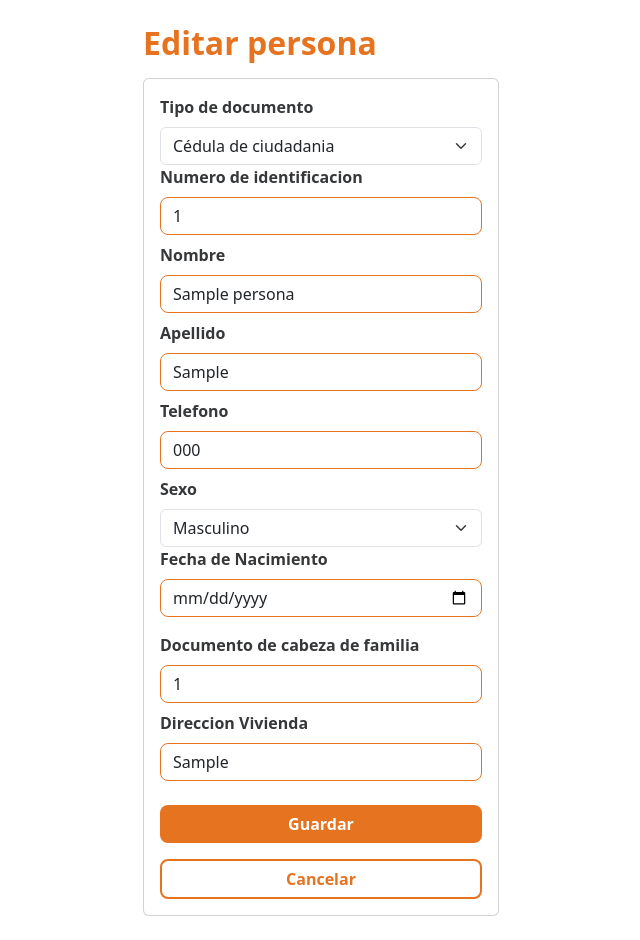
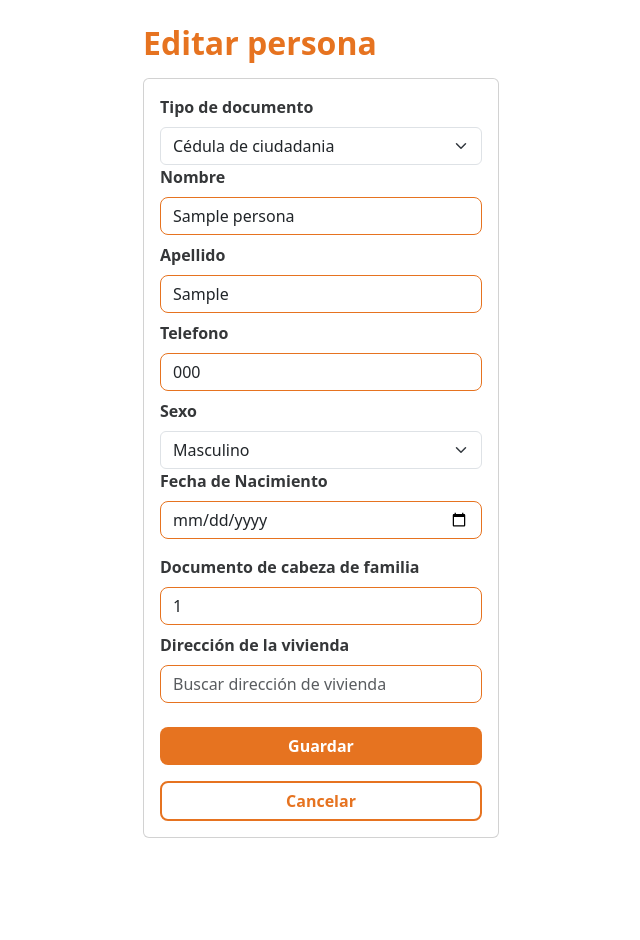
Before and after one commit to Ingesoft-II-IdioMind/Lab0-BasesDeDatos, a Django app: page /edicionPersona/1/ in a window 1280 px wide. Shown: the part 62-1002 px from the top of the page, without its empty margins (319-959 px from the left). After the commit the page ends 900 px from the top, so only its background shows below. Run offline with Django 5.2, Linux system fonts and the light colour scheme; tables that the repository leaves empty hold one stand-in row (values such as "Sample post"); some libraries are stand-ins or nearby versions.

Commit message:
edit y gestion busqueda vivienda

```diff
--- a/Persona/views.py
+++ b/Persona/views.py
@@ -68,7 +68,6 @@ def edicionPersona(request,idPersona):
 
 def editarPersona(request, idPersona):
     tipo_de_documento = request.POST['txtDocumento']
-    nuevo_idPersona = request.POST['txtNumeroIdentificacion']
     nombre = request.POST['Nombre']
     apellido = request.POST['Apellido']
     telefono = request.POST['telefono']
@@ -85,23 +84,20 @@ def editarPersona(request, idPersona):
         except (ValueError, Persona.DoesNotExist):
             pass
 
-    if Persona.objects.filter(idPersona=nuevo_idPersona).exclude(idPersona=idPersona).exists():
-        messages.error(request, 'El nuevo ID ya está en uso.')
-        return redirect(f'/edicionPersona/{idPersona}/')
-
     persona = Persona.objects.get(idPersona=idPersona)
 
     relacion = PersonaVivienda.objects.filter(idPersona=persona)
     if PersonaVivienda.objects.filter(idPersona=persona,residente = True ,propietario = True).exists():
        relacion=PersonaVivienda.objects.filter(idPersona=persona,residente = True ,propietario = True)
        relacion.residente = False
-       relacion.idPersona = nuevo_idPersona
+       relacion.idPersona = idPersona
     elif PersonaVivienda.objects.filter(idPersona=persona,residente = True ,propietario = False).exists():
         ant=PersonaVivienda.objects.filter(idPersona=persona,residente = True ,propietario = False)
         ant.delete()
-        setResidencia(nuevo_idPersona,idVivienda)
+        setResidencia(idPersona,idVivienda)
+    else:
+        setResidencia(idPersona,idVivienda)
 
-    persona.idPersona = nuevo_idPersona
     persona.tipo_de_documento = tipo_de_documento
     persona.nombre = nombre
     persona.apellido = apellido
@@ -111,6 +107,7 @@ def editarPersona(request, idPersona):
     persona.idResponsable = responsable_directo
 
     persona.save()
+
 
     messages.success(request, '¡Persona actualizada!')
     return redirect('/')
--- a/templates/edicionPersona.html
+++ b/templates/edicionPersona.html
@@ -17,11 +17,6 @@
                             <option value="CE" {% if persona.tipo_de_documentacion == 'CE' %} selected {% endif %}>Cédula de Extranjería</option>
                             <option value="N" {% if persona.tipo_de_documentacion == 'N' %} selected {% endif %}>No especificado</option>
                         </select>
-                    </div>
-                    <div class="form-group">
-                        <label class="form-label">Numero de identificacion</label>
-                        <input type="number" id="txtNumeroIdentificacion" name="txtNumeroIdentificacion" value="{{persona.idPersona}}" class="form-control" placeholder="Nombre"
-                            min="100" required>
                     </div>
                     <div class="form-group">
                         <label class="form-label">Nombre</label>
@@ -55,26 +50,120 @@
                         <label class="form-label">Documento de cabeza de familia</label>
                         <input type="number" id="txtCabezaIdentificacion" name="txtCabezaIdentificacion" value="{{persona.idResponsable.idPersona}}" class="form-control" placeholder="Numero de identificación" maxlength="50" required>
                     </div>
+
                     <div class="form-group mb-3">
-                        <label class="form-label">Direccion Vivienda</label>
-                        <select id="txtRelacionvivienda" name="txtRelacionvivienda" class="form-control">
-                            {% for d in viviendas %}
-                                <option value="{{d.idVivienda}}">{{d.direccion}}</option>
-                            {% endfor %}
-                        </select>
-                      </div>
+                        <label class="form-label">Dirección de la vivienda</label>
+                        <input type="text" id="txtBusquedaDireccion" class="form-control" placeholder="Buscar dirección de vivienda">
+                        <div id="selectWrapper" class="form-group mb-3" style="display: none;"> <!-- Utiliza un contenedor para el select y ocúltalo por defecto -->
+                            <label class="form-label">Seleccionar dirección</label>
+                            <select id="txtRelacionvivienda" name="txtRelacionvivienda" class="form-control">
+                                {% for vivienda in viviendas %}
+                                    <option value="{{vivienda.idVivienda}}" data-id="{{vivienda.idVivienda}}">{{vivienda.direccion}}</option>
+                                {% endfor %}
+                            </select>
+                        </div>
+                    </div>
+
+
+
+                    <div class="modal fade" id="modalBusquedaVivienda" tabindex="-1" aria-labelledby="modalBusquedaViviendaLabel" aria-hidden="true">
+                        <div class="modal-dialog modal-lg">
+                        <div class="modal-content">
+                            <div class="modal-header">
+                            <h5 class="modal-title" id="modalBusquedaViviendaLabel">Buscar dirección de vivienda</h5>
+                            <button type="button" class="btn-close" data-bs-dismiss="modal" aria-label="Close"></button>
+                            </div>
+                            <div class="modal-body">
+                            <input type="text" id="txtBusquedaDireccionModal" class="form-control" placeholder="Buscar dirección de vivienda">
+                            <div id="opcionesDireccionesModal" class="opciones-direcciones"></div>
+                            </div>
+                            <div class="modal-footer">
+                            <button type="button" class="btn btn-secondary" data-bs-dismiss="modal">Cerrar</button>
+                            </div>
+                        </div>
+                        </div>
+                    </div>
 
                       <div class="d-grid gap-2 caja-guardar">
                         <button type="submit" class="btn btn-block boton-guardar" >Guardar</button>
                     </div>
+                    <!-- Modal para la búsqueda de vivienda -->
 
                       </form>
                       <div class="d-grid gap-2 caja-cancelar">
-                        <button class="btn btn-block boton-cancelar" onclick="goToPage('/gestionPersonas')">Cancelar</button>
+                        <button class="btn btn-block boton-cancelar" onclick="goToPage('/')">Cancelar</button>
                     </div>
                 </form>
             </div>
         </div>
     </div>
 </div>
+
+<style>
+    .opcion-direccion {
+        padding: 10px;
+        cursor: pointer;
+        transition: background-color 0.3s;
+    }
+
+    .opcion-direccion:hover {
+        background-color: #f4f4f4;
+    }
+</style>
+
+<script src="https://code.jquery.com/jquery-3.6.0.min.js"></script>
+<script>
+    $(document).ready(function() {
+        // Función para actualizar el valor de txtRelacionvivienda
+        function actualizarTxtRelacionvivienda(valor) {
+            $('#txtRelacionvivienda').val(valor);
+        }
+
+        // Evento para manejar la selección de una dirección de vivienda en la modal
+        $('#opcionesDireccionesModal').on('click', '.opcion-direccion', function() {
+            var direccionSeleccionada = $(this).text();
+            var idViviendaSeleccionada = $(this).data('id');
+            $('#txtBusquedaDireccion').val(direccionSeleccionada);
+            actualizarTxtRelacionvivienda(idViviendaSeleccionada);
+            $('#modalBusquedaVivienda').modal('hide'); // Ocultar la modal
+        });
+
+        // Evento para manejar la búsqueda de direcciones en la modal
+        $('#txtBusquedaDireccionModal').on('input', function() {
+            var searchText = $(this).val().toLowerCase();
+            var opciones = $('#opcionesDireccionesModal');
+            opciones.empty(); // Limpiar opciones anteriores
+            var count = 0; // Contador de resultados mostrados
+            if (searchText.length > 0) {
+                $('#txtRelacionvivienda option').each(function() {
+                    var optionText = $(this).text().toLowerCase();
+                    if (optionText.includes(searchText)) {
+                        var opcion = $('<div class="opcion-direccion"></div>').text(optionText).data('id', $(this).val());
+                        opciones.append(opcion);
+                        count++;
+                    }
+                    if (count >= 10) {
+                        return false; // Salir del bucle cuando se alcance el máximo de 10 resultados
+                    }
+                });
+            }
+        });
+
+        // Evento para mostrar la modal al hacer clic en el input de búsqueda del formulario principal
+        $('#txtBusquedaDireccion').click(function() {
+            $('#modalBusquedaVivienda').modal('show');
+        });
+
+        // Evento para manejar el envío del formulario principal
+        $('form').submit(function() {
+            var direccionSeleccionada = $('#txtBusquedaDireccion').val();
+            var idViviendaSeleccionada = $('#txtRelacionvivienda').val();
+            if (!direccionSeleccionada || !idViviendaSeleccionada) {
+                alert('Por favor, seleccione una dirección de vivienda.');
+                return false; // Evitar que se envíe el formulario si falta la dirección de vivienda
+            }
+        });
+    });
+    </script>
+
 {% endblock %}
```
